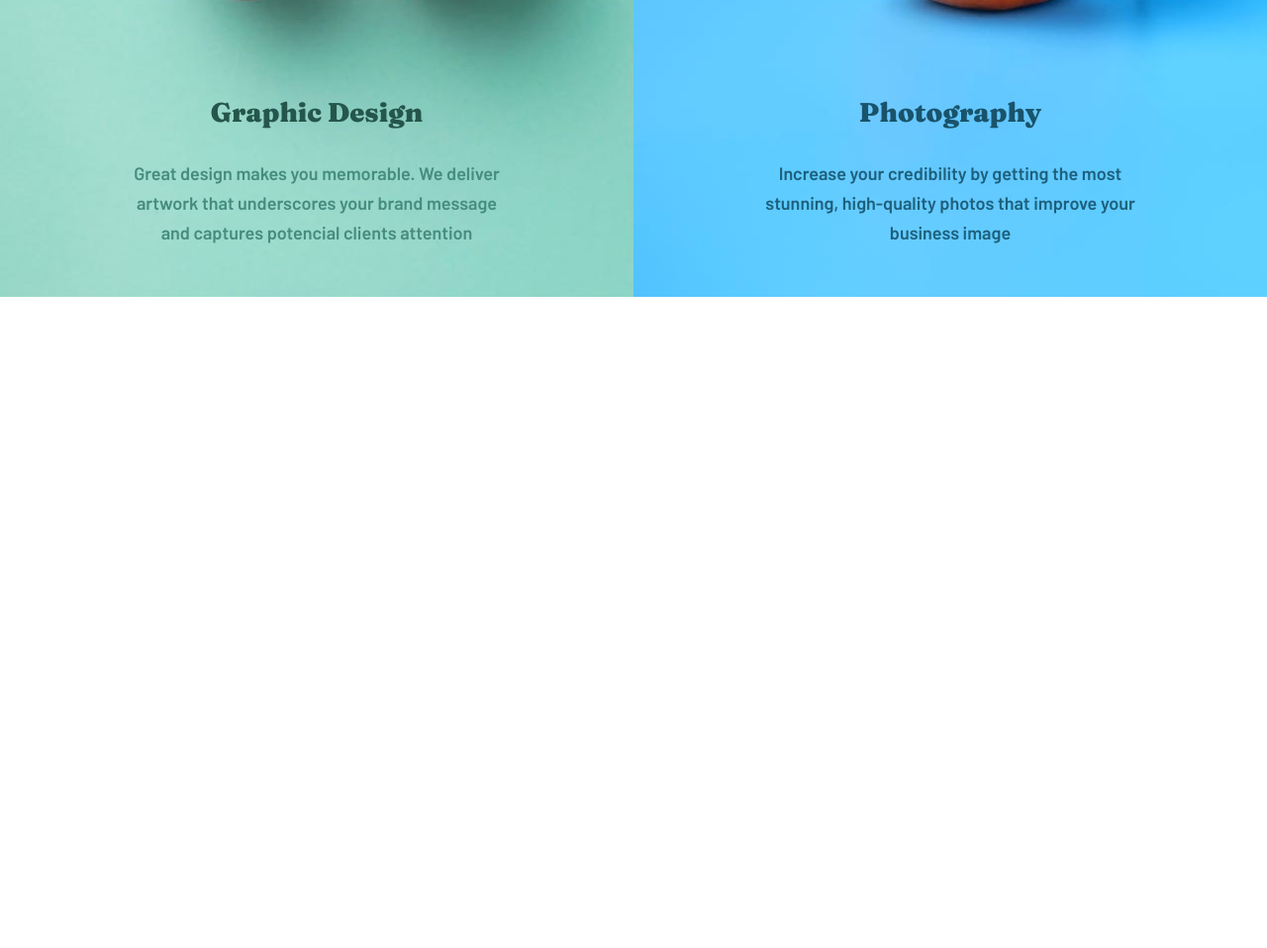
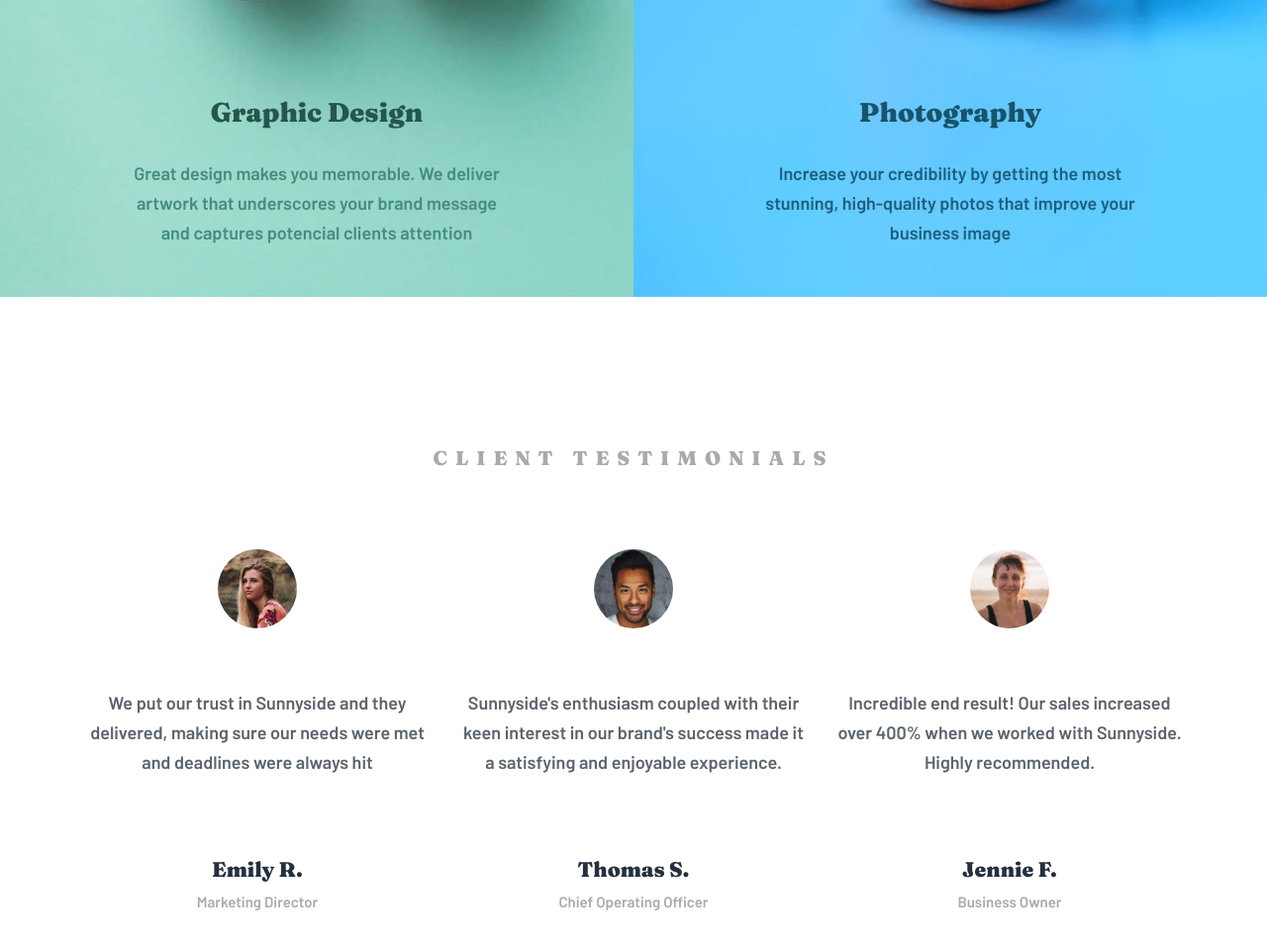
Before and after one commit to linusmanuel/frontend-challenge-sunnyside, a website: page index.html in a window 1280 px wide. Shown: the part 2300-3258 px from the top of the page at 99% size. Before the commit the page ends 2600 px from the top, so only its background shows below. Drawn offline with Linux system fonts and the light colour scheme.

Commit message:
feat: Building the Section Client

```diff
--- a/index.html
+++ b/index.html
@@ -84,6 +84,47 @@
           </p>
         </article>
       </section>
+
+      <section class="section-client">
+        <h2 class="heading-2">Client testimonials</h2>
+        <section class="section-client__clients">
+          <article class="section-client__client">
+            <img src="/images/image-emily.jpg" alt="Photo client" class="section-client__photo">
+            <p>
+              We put our trust in Sunnyside and they delivered, making sure our needs were met
+              and deadlines were always hit
+            </p>
+            <div class="section-client__description">
+              <h3 class="heading-3">Emily R.</h3>
+              <span class="client-status">Marketing Director</span>
+            </div>
+          </article>
+
+          <article class="section-client__client">
+            <img src="/images/image-thomas.jpg" alt="Photo client" class="section-client__photo">
+            <p>
+              Sunnyside's enthusiasm coupled with their keen interest in our brand's success made it
+              a satisfying and enjoyable experience.
+            </p>
+            <div class="section-client__description">
+              <h3 class="heading-3">Thomas S.</h3>
+              <span class="client-status">Chief Operating Officer</span>
+            </div>
+          </article>
+
+          <article class="section-client__client">
+            <img src="/images/image-jennie.jpg" alt="Photo client" class="section-client__photo">
+            <p>
+              Incredible end result! Our sales increased over 400% when
+              we worked with Sunnyside. Highly recommended.
+            </p>
+            <div class="section-client__description">
+              <h3 class="heading-3">Jennie F.</h3>
+              <span class="client-status">Business Owner</span>
+            </div>
+          </article>
+        </section>
+      </section>
     </main>
   </body>
 
--- a/sass/main.scss
+++ b/sass/main.scss
@@ -12,5 +12,6 @@
 @import "sass/pages/home";
 
 @import "sass/sections/section-about";
+@import "sass/sections/section-client";
 @import "sass/sections/section-projects";
 @import "sass/sections/section-services";
--- /dev/null
+++ b/sass/sections/_section-client.scss
@@ -0,0 +1,59 @@
+.section-client {
+  display: flex;
+  gap: 8rem;
+  flex-direction: column;
+  padding: 15rem 0;
+
+  h2 {
+    align-self: center;
+    font-size: 2rem;
+    text-transform: uppercase;
+    letter-spacing: 8px;
+    color: $grayish;
+  }
+
+  &__clients {
+    display: flex;
+    gap: 3rem;
+    justify-content: center;
+  }
+
+  &__client {
+    display: flex;
+    flex-direction: column;
+    align-items: center;
+    max-width: 35rem;
+    width: 100%;
+
+    p {
+      font-family: $title;
+      text-align: center;
+      line-height: 3rem;
+      color: $neutral-dark-2;
+    }
+  }
+
+  &__photo {
+    max-width: 8rem;
+    width: 100%;
+    border-radius: 100%;
+    margin-bottom: 6rem;
+  }
+
+  &__description {
+    text-align: center;
+    margin-top: 8rem;
+
+    h3 {
+      font-weight: 900;
+      color: $neutral-dark-1;
+      margin-bottom: 0.8rem;
+    }
+
+    .client-status {
+      font-family: $title;
+      font-size: 1.5rem;
+      color: $grayish;
+    }
+  }
+}
```
Also changed, not shown: css/style.css.
